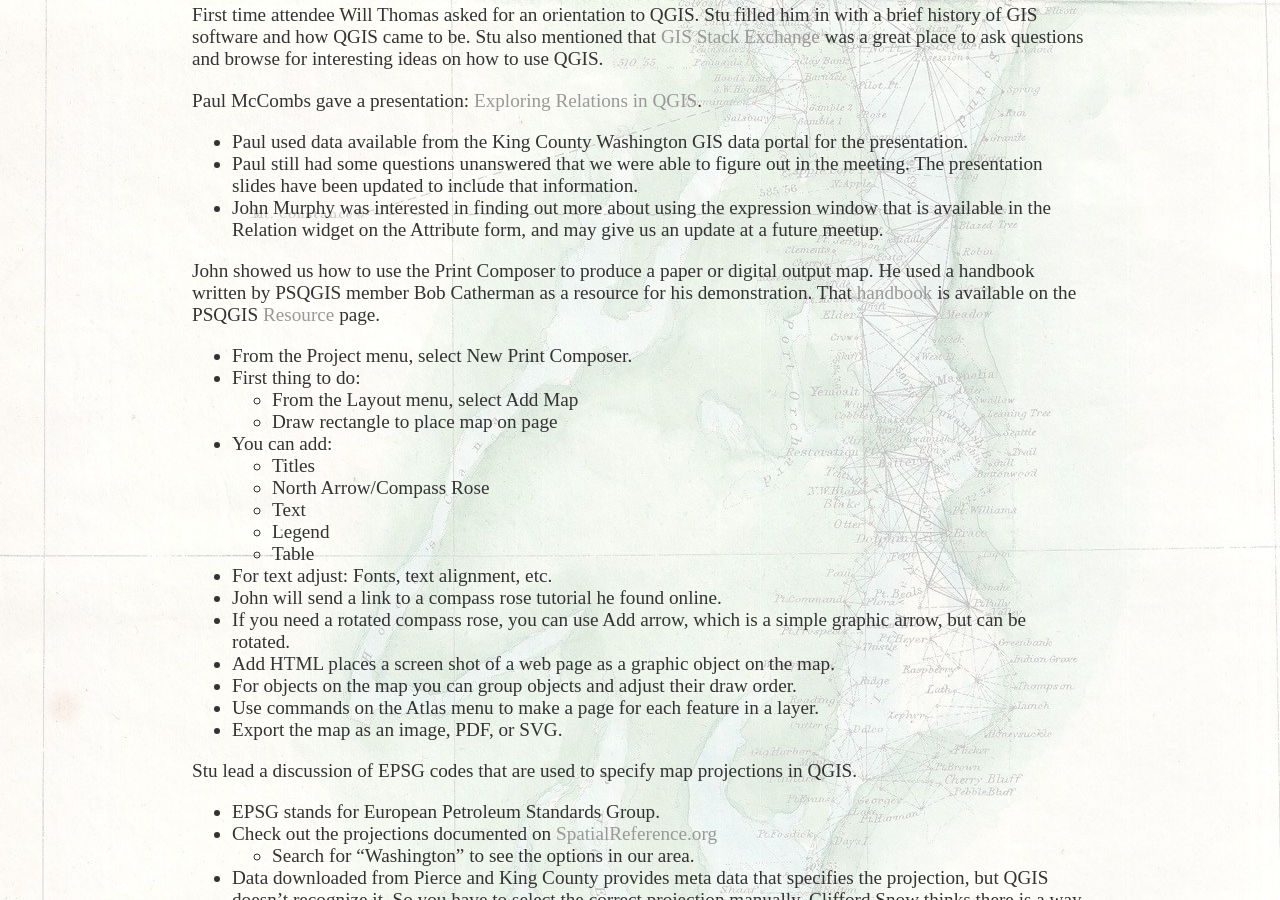
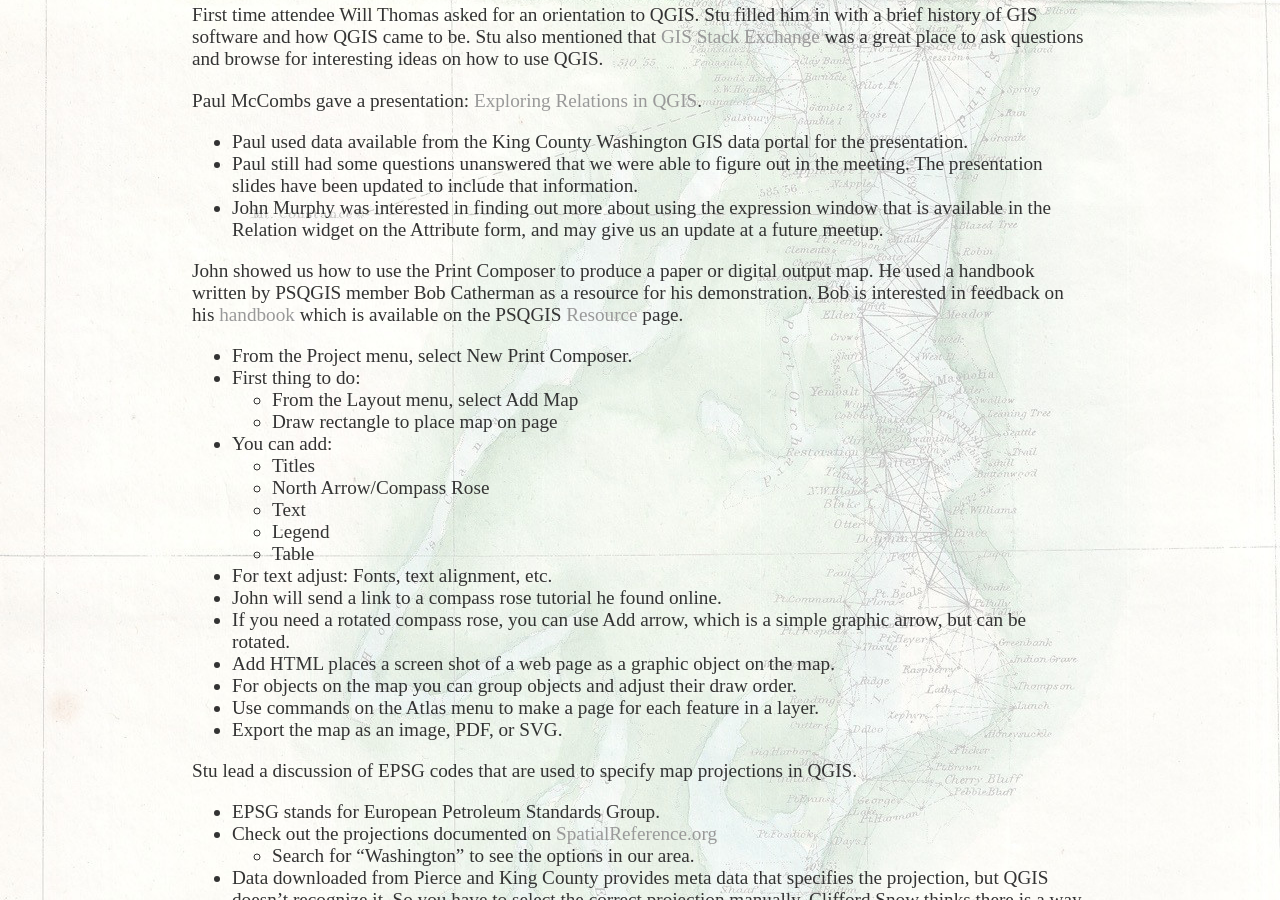
Before and after one commit to psqgis/psqgis.github.io, a Jekyll site: the page built from _posts/2015-11-12-Nov-Minutes.md, in a window 1280 px wide and 900 px high, scrolled down 561 px. Built offline with Jekyll 4.4.1, drawn with Linux system fonts in a browser that asks for light colours.

Commit message:
Ask for feed-back on Bob's handbook

```diff
--- a/_posts/2015-11-12-Nov-Minutes.md
+++ b/_posts/2015-11-12-Nov-Minutes.md
@@ -27,7 +27,7 @@
 * Paul still had some questions unanswered that we were able to figure out in the meeting. The presentation slides have been updated to include that information.
 * John Murphy was interested in finding out more about using the expression window that is available in the Relation widget on the Attribute form, and may give us an update at a future meetup.
 
-John showed us how to use the Print Composer to produce a paper or digital output map. He used a handbook written by PSQGIS member Bob Catherman as a resource for his demonstration. That [handbook](/downloads/HealthCare-GIS-Handbook-E-3-6.doc) is available on the PSQGIS [Resource](/resources.html) page.
+John showed us how to use the Print Composer to produce a paper or digital output map. He used a handbook written by PSQGIS member Bob Catherman as a resource for his demonstration. Bob is interested in feedback on his [handbook](/downloads/HealthCare-GIS-Handbook-E-3-6.doc) which is available on the PSQGIS [Resource](/resources.html) page.
 
 * From the Project menu, select New Print Composer.
 * First thing to do:
```
